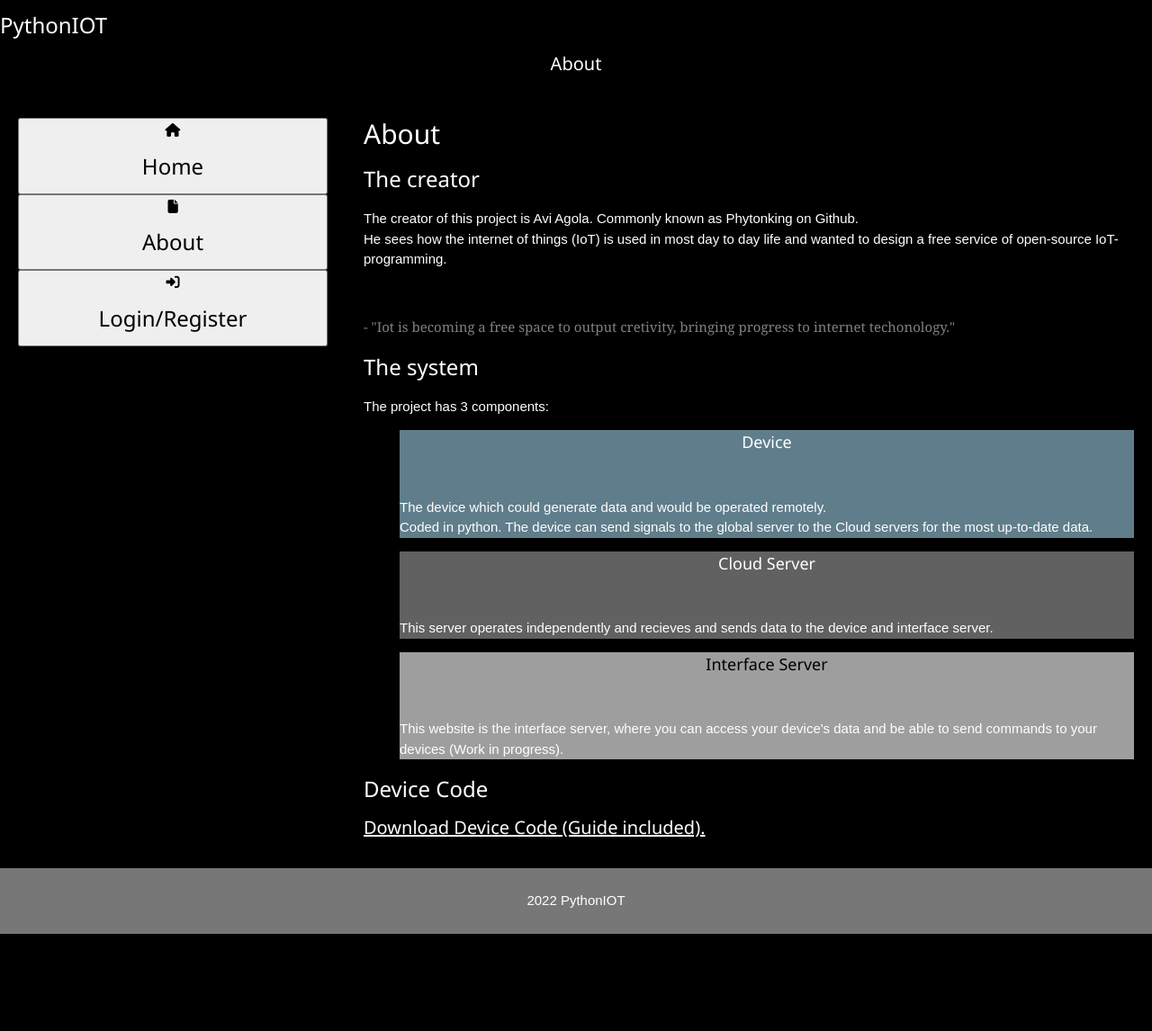
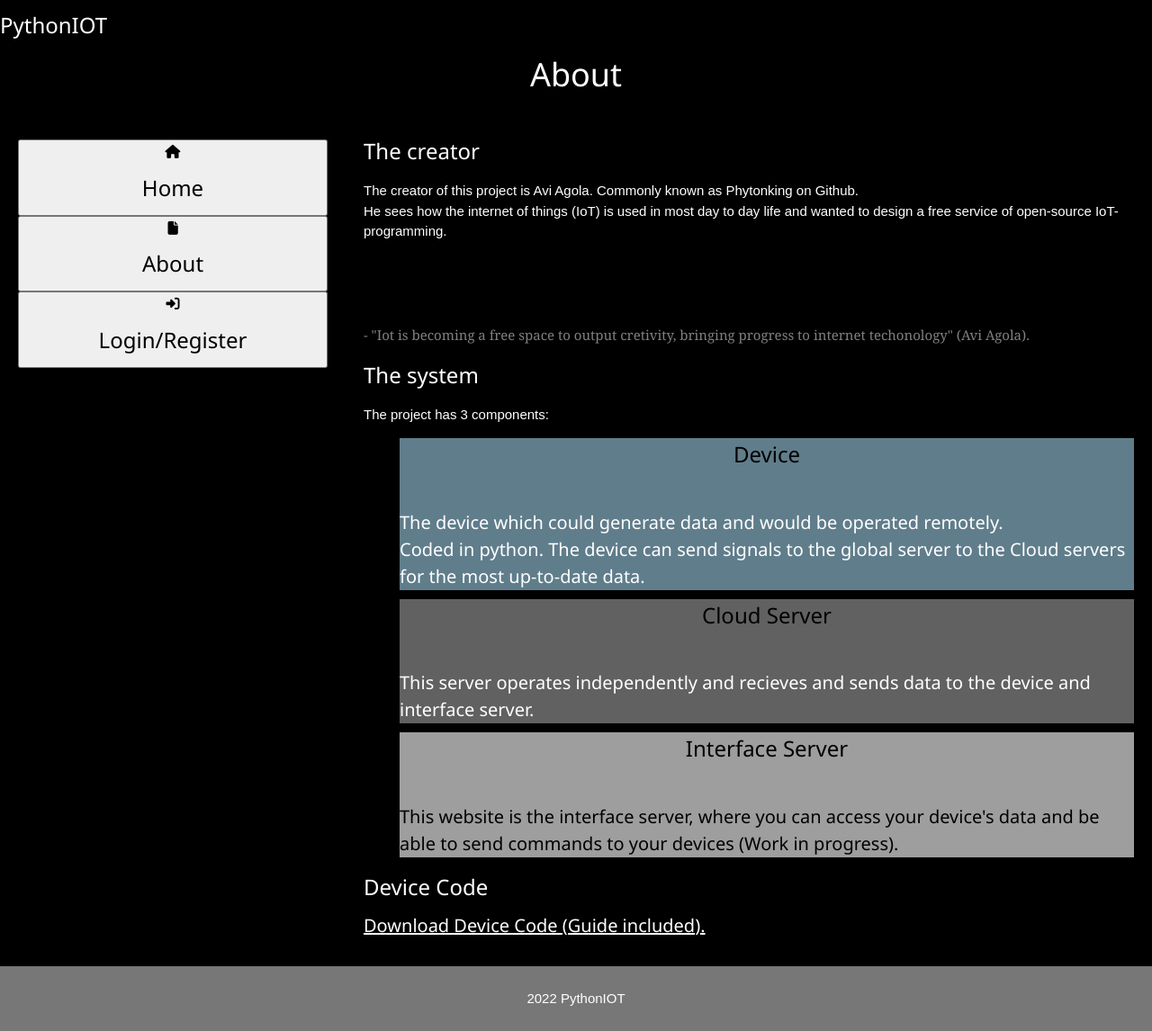
Before and after one commit to Phytonking/IOTserver, a Django app: page /about in a window 1280 px wide. Shown: the whole page at 90% size. Before the commit the page ends 1038 px from the top, so only its background shows below. Run offline with Django 4.2, Linux system fonts and the light colour scheme; some libraries are stand-ins or nearby versions.

Commit message:
Stable edition of interface!

```diff
--- a/interface/interface/settings.py
+++ b/interface/interface/settings.py
@@ -23,9 +23,9 @@ BASE_DIR = Path(__file__).resolve().parent.parent
 SECRET_KEY = 'django-insecure-z0sv1htp)x9k@6&spt*tkue04@0!n%hbb&6@^sn8l9t#0jw@#c'
 
 # SECURITY WARNING: don't run with debug turned on in production!
-DEBUG = True
+DEBUG = False
 
-ALLOWED_HOSTS = ['0.0.0.0']
+ALLOWED_HOSTS = ['pythoniot.pythonanywhere.com']
 
 
 # Application definition
--- a/interface/web/models.py
+++ b/interface/web/models.py
@@ -13,6 +13,9 @@ class u(models.Model):
     account_server_origin = models.TextField()
     logged_in = models.BooleanField(null=True)
 
+    def __str__(self):
+        return self.username
+
 class device(models.Model):
     device_id = models.TextField()
     device_name = models.TextField()
--- a/interface/web/templates/web/about.html
+++ b/interface/web/templates/web/about.html
@@ -1,7 +1,7 @@
 {% extends 'web/layout.html' %}
 {% load static %}
 {% block header %}
-    <h4>About</h4>
+    <h1>About</h1>
     <style>
         .subtitles {
             color: white;
@@ -10,35 +10,35 @@
 {% endblock %}
 
 {% block content %}
-    <h2 class="content">About</h2>
 
     <h3 class="subtitles">The creator</h3>
     <p>The creator of this project is Avi Agola. Commonly known as Phytonking on Github. <br>
         He sees how the internet of things (IoT) is used in most day to day life and wanted to design a free service
         of open-source IoT-programming.
     </p><br>
-    <p style="color: grey; font-family: Georgia, 'Times New Roman', Times, serif;"> - "Iot is becoming a free space to output cretivity, bringing progress to internet techonology." </p>
+    <a href="https://github.com/Phytonking"><h4>Check out PhytonKing on Github</h4></a>
+    <p style="color: grey; font-family: Georgia, 'Times New Roman', Times, serif;"> - "Iot is becoming a free space to output cretivity, bringing progress to internet techonology" (Avi Agola).</p>
 
     <h3 class="subtitles">The system</h3>
     <p>The project has 3 components: </p>
     <ul>
         <li>
             <div class="w3-card w3-blue-grey">
-                <h5 style="text-align: center;">Device</h5><br>
-                <p>The device which could generate data and would be operated remotely. <br>
-                Coded in python. The device can send signals to the global server to the Cloud servers for the most up-to-date data. </p>
+                <h3 style="text-align: center;">Device</h3><br>
+                <h4>The device which could generate data and would be operated remotely. <br>
+                Coded in python. The device can send signals to the global server to the Cloud servers for the most up-to-date data. </h4>
             </div>
         </li>
         <li>
             <div class="w3-card w3-dark-grey">
-                <h5 style="text-align: center;">Cloud Server</h5><br>
-                <p>This server operates independently and recieves and sends data to the device and interface server. </p>
+                <h3 style="text-align: center;">Cloud Server</h3><br>
+                <h4>This server operates independently and recieves and sends data to the device and interface server. </h4>
             </div>
         </li>
         <li>
             <div class="w3-card w3-grey">
-                <h5 style="text-align: center;">Interface Server</h5><br>
-                <p>This website is the interface server, where you can access your device's data and be able to send commands to your devices (Work in progress). </p>
+                <h3 style="text-align: center;">Interface Server</h3><br>
+                <h4>This website is the interface server, where you can access your device's data and be able to send commands to your devices (Work in progress). </h4>
             </div>
         </li>
     </ul>
--- a/interface/web/tools.py
+++ b/interface/web/tools.py
@@ -24,7 +24,7 @@ def logout_session(sess):
     except session.DoesNotExist:
         return False
 
-global_server="127.0.0.1"
+global_server="aaking.pythonanywhere.com"
 def send_user_to_global(user):
     server = f"http://{global_server}/send"
     l = requests.post(server,json={"action":"new_user","first_name":user.first_name,"last_name":user.last_name, "email":user.email, "username":user.username, "password":user.password, "serial":user.account_user_serial_key, "origin":user.account_server_origin, "logged_in":False})
@@ -37,5 +37,5 @@ def send_device_to_global(device):
 
 def pull_from_global(User, device):
     server = f"http://{global_server}/send"
-    l = requests.get(server, json={"username": User.username, "password":User.password, "device_id": device})
+    l = requests.put(server, json={"username": User.username, "password":User.password, "device_id": device})
     return l.json()
```
Also changed, not shown: interface/db.sqlite3, interface/web/views.py (line endings or trailing spaces), 1 other file.
